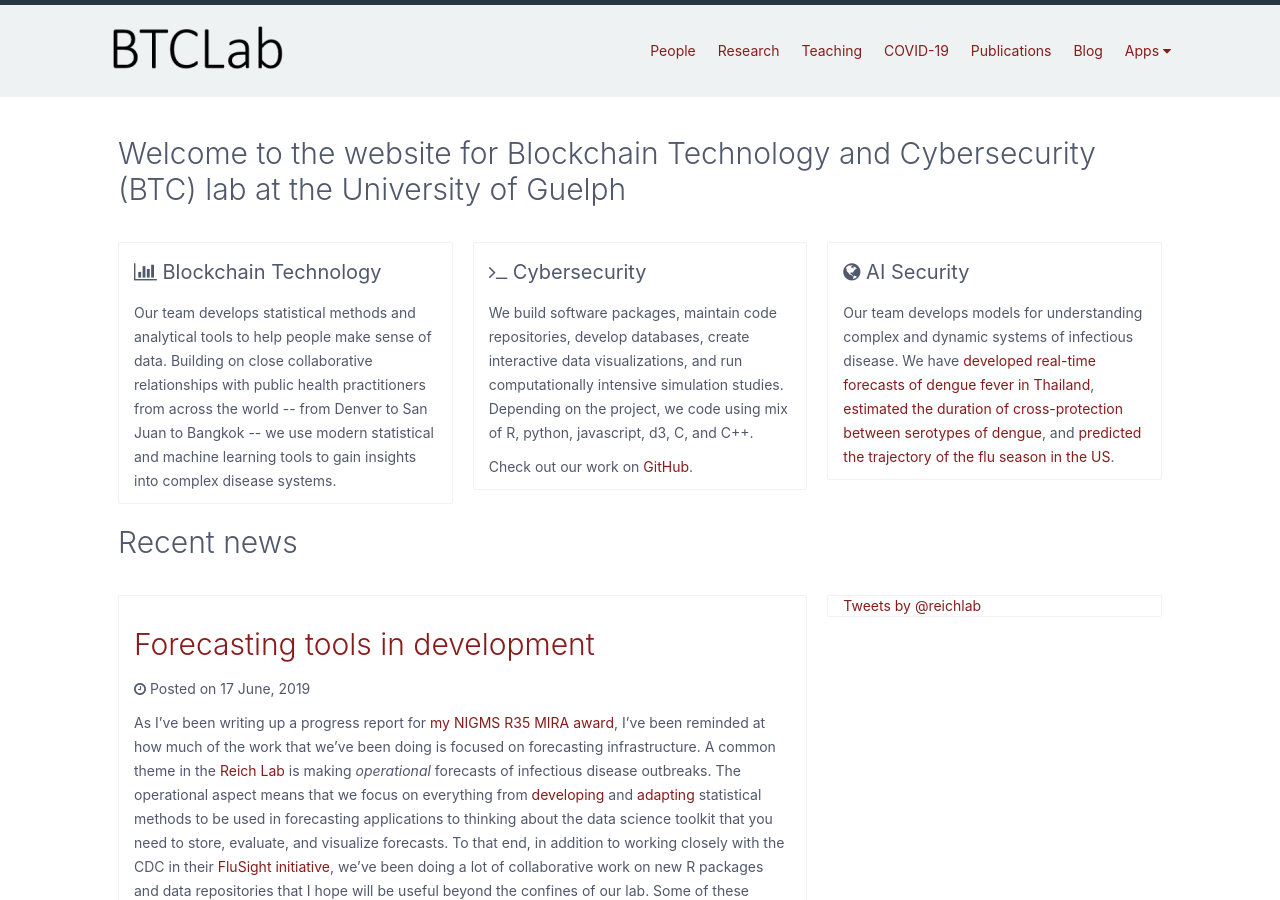
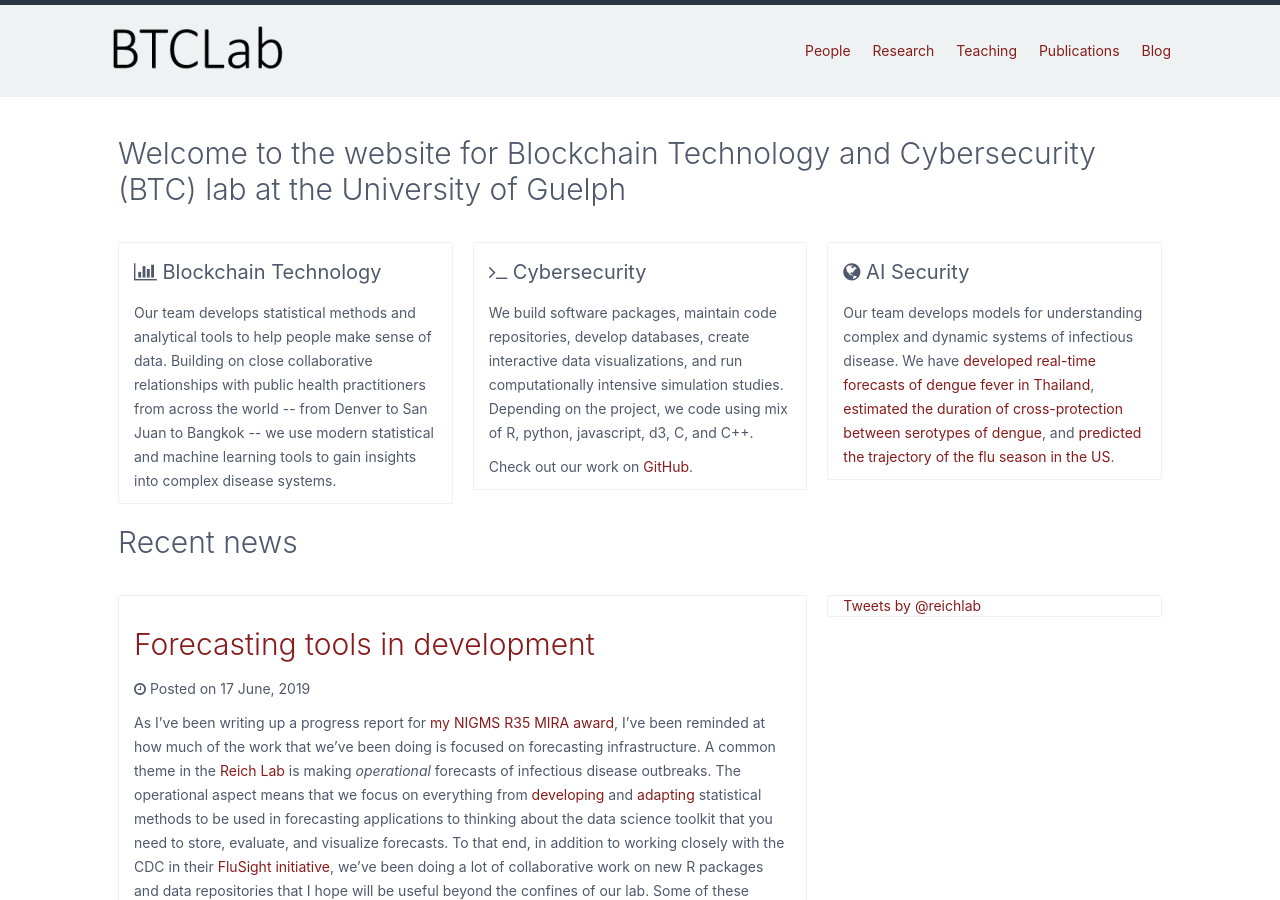
Before and after one commit to IgnisLi/IgnisLi.github.io, a Jekyll site: the page built from index.html, in a window 1280 px wide and 900 px high. Built offline with Jekyll 4.4.1, drawn with Linux system fonts in a browser that asks for light colours; nearby versions of some CDN libraries; comment, search, counter and statistics services are not loaded.

Commit message:
Update nav.html

```diff
--- a/_includes/nav.html
+++ b/_includes/nav.html
@@ -18,9 +18,9 @@
               <li><a href="{{ site.baseurl }}/people" class="btn btn-link">People</a></li>
               <li><a href="{{ site.baseurl }}/research" class="btn btn-link">Research</a></li>
               <li><a href="{{ site.baseurl }}/teaching" class="btn btn-link">Teaching</a></li>
-              <li><a href="https://covid19forecasthub.org/" class="btn btn-link">COVID-19</a></li>
               <li><a href="{{ site.baseurl }}/publications" class="btn btn-link">Publications</a></li>
               <li><a href="{{ site.baseurl }}/blog" class="btn btn-link">Blog</a></li>
+              <!--
               <li>
                 <div class="dropdown dropdown-right show-sm">
                   <a href="#" class="btn btn-link dropdown-toggle" tabindex="0">
@@ -32,6 +32,7 @@
                  </ul>
                </div>
              </li>
+             -->
             </ul>
           </div>
 
@@ -40,9 +41,10 @@
             <a href="{{ site.baseurl }}/people" class="btn btn-link">People</a>
             <a href="{{ site.baseurl }}/research" class="btn btn-link">Research</a>
             <a href="{{ site.baseurl }}/teaching" class="btn btn-link">Teaching</a>
-            <a href="https://covid19forecasthub.org/" class="btn btn-link">COVID-19</a>
+            <!--<a href="https://covid19forecasthub.org/" class="btn btn-link">COVID-19</a>-->
             <a href="{{ site.baseurl }}/publications" class="btn btn-link">Publications</a>
             <a href="{{ site.baseurl }}/blog" class="btn btn-link">Blog</a>
+            <!--
             <div class="dropdown dropdown-right">
               <a href="#" class="btn btn-link dropdown-toggle" tabindex="0">
                 Apps <i class="fa fa-caret-down"></i>
@@ -52,6 +54,7 @@
                 <li><a href="{{ site.baseurl }}/flusightnetwork" class="btn btn-link">Flusight Network</a></li>
               </ul>
             </div>
+            -->
           </div>
         </section>
       </header>
```
